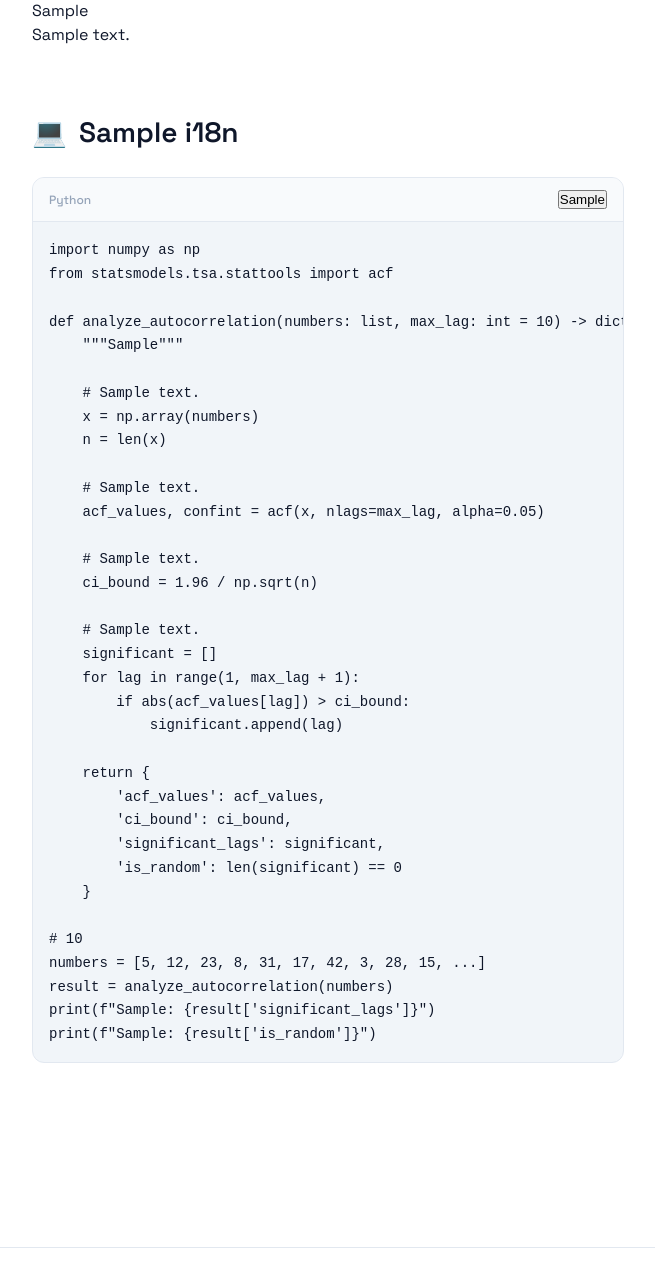
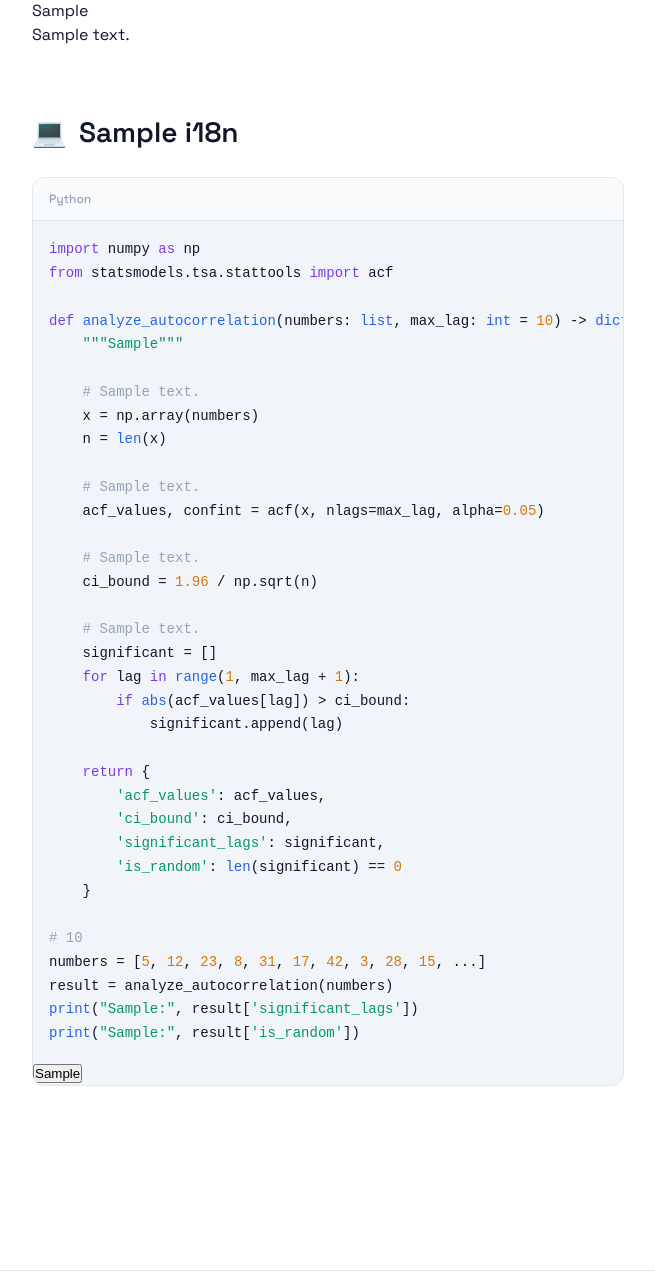
Before and after one commit to bartoszclapinski/LotteryLAB, a FastAPI app: template lotterylab/templates/methodology/autocorrelation.html in a window 1280 px wide. Shown: the part 2634-3916 px from the top of the page, without its empty margins (312-967 px from the left). Run offline with FastAPI, Linux system fonts and the light colour scheme; the template is opened without the code that fills it: most values are stand-ins (such as "Sample title", 1, 10 or a date in 2020).

Commit message:
chore: add syntax highlighting to autocorrelation code block

```diff
--- a/lotterylab/templates/methodology/autocorrelation.html
+++ b/lotterylab/templates/methodology/autocorrelation.html
@@ -336,42 +336,42 @@
           <div class="code-block">
             <div class="code-header">
               <span class="code-lang">Python</span>
-              <button class="code-copy" onclick="copyCode(this)">{{ i18n.copy_btn }}</button>
             </div>
-            <pre class="code-content"><code>import numpy as np
-from statsmodels.tsa.stattools import acf
+            <pre class="code-content"><code><span class="keyword">import</span> numpy <span class="keyword">as</span> np
+<span class="keyword">from</span> statsmodels.tsa.stattools <span class="keyword">import</span> acf
 
-def analyze_autocorrelation(numbers: list, max_lag: int = 10) -> dict:
-    """{{ i18n.ac_code_docstring }}"""
+<span class="keyword">def</span> <span class="function">analyze_autocorrelation</span>(numbers: <span class="function">list</span>, max_lag: <span class="function">int</span> = <span class="number">10</span>) -> <span class="function">dict</span>:
+    <span class="string">"""{{ i18n.ac_code_docstring }}"""</span>
 
-    # {{ i18n.ac_code_comment1 }}
+    <span class="comment"># {{ i18n.ac_code_comment1 }}</span>
     x = np.array(numbers)
-    n = len(x)
+    n = <span class="function">len</span>(x)
 
-    # {{ i18n.ac_code_comment2 }}
-    acf_values, confint = acf(x, nlags=max_lag, alpha=0.05)
+    <span class="comment"># {{ i18n.ac_code_comment2 }}</span>
+    acf_values, confint = acf(x, nlags=max_lag, alpha=<span class="number">0.05</span>)
 
-    # {{ i18n.ac_code_comment3 }}
-    ci_bound = 1.96 / np.sqrt(n)
+    <span class="comment"># {{ i18n.ac_code_comment3 }}</span>
+    ci_bound = <span class="number">1.96</span> / np.sqrt(n)
 
-    # {{ i18n.ac_code_comment4 }}
+    <span class="comment"># {{ i18n.ac_code_comment4 }}</span>
     significant = []
-    for lag in range(1, max_lag + 1):
-        if abs(acf_values[lag]) > ci_bound:
+    <span class="keyword">for</span> lag <span class="keyword">in</span> <span class="function">range</span>(<span class="number">1</span>, max_lag + <span class="number">1</span>):
+        <span class="keyword">if</span> <span class="function">abs</span>(acf_values[lag]) > ci_bound:
             significant.append(lag)
 
-    return {
-        'acf_values': acf_values,
-        'ci_bound': ci_bound,
-        'significant_lags': significant,
-        'is_random': len(significant) == 0
+    <span class="keyword">return</span> {
+        <span class="string">'acf_values'</span>: acf_values,
+        <span class="string">'ci_bound'</span>: ci_bound,
+        <span class="string">'significant_lags'</span>: significant,
+        <span class="string">'is_random'</span>: <span class="function">len</span>(significant) == <span class="number">0</span>
     }
 
-# {{ i18n.ac_code_usage }}
-numbers = [5, 12, 23, 8, 31, 17, 42, 3, 28, 15, ...]
+<span class="comment"># {{ i18n.ac_code_usage }}</span>
+numbers = [<span class="number">5</span>, <span class="number">12</span>, <span class="number">23</span>, <span class="number">8</span>, <span class="number">31</span>, <span class="number">17</span>, <span class="number">42</span>, <span class="number">3</span>, <span class="number">28</span>, <span class="number">15</span>, ...]
 result = analyze_autocorrelation(numbers)
-print(f"{{ i18n.ac_code_print1 }}: {result['significant_lags']}")
-print(f"{{ i18n.ac_code_print2 }}: {result['is_random']}")</code></pre>
+<span class="function">print</span>(<span class="string">"{{ i18n.ac_code_print1 }}:"</span>, result[<span class="string">'significant_lags'</span>])
+<span class="function">print</span>(<span class="string">"{{ i18n.ac_code_print2 }}:"</span>, result[<span class="string">'is_random'</span>])</code></pre>
+            <button class="code-copy" onclick="copyCode(this)">{{ i18n.copy_btn }}</button>
           </div>
         </section>
 
```
